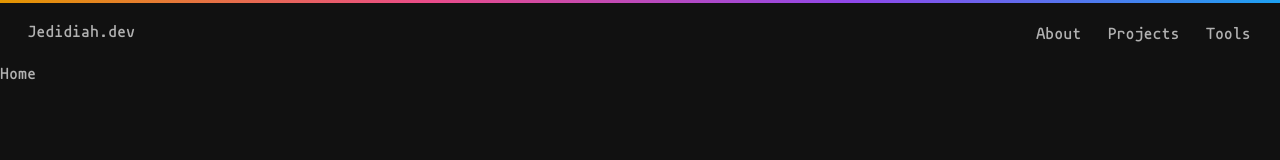
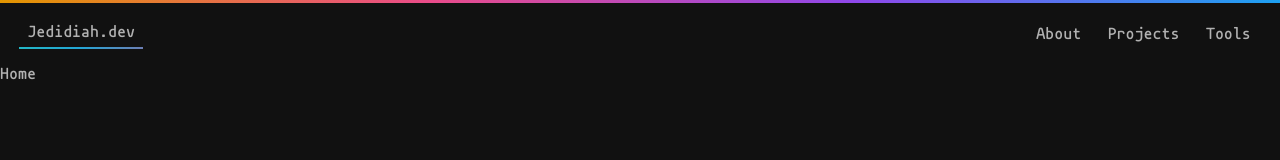
Before and after one commit to danieljantonio/portfolio, a Next.js app: page / in a window 1280 px wide. Shown: the top 160 px of the page. Built offline with nearby package versions, Linux system fonts and the light colour scheme.

Commit message:
brand underline gradient animation

```diff
--- a/src/components/common/header.common.tsx
+++ b/src/components/common/header.common.tsx
@@ -9,7 +9,9 @@ const Header: FC = () => {
 		<div className={styles['nav-container']}>
 			<div className={styles['nav-gradient']}></div>
 			<nav className={styles['nav']}>
-				<Link href='/'>Jedidiah.dev</Link>
+				<Link href='/'>
+					<a className={styles['brand']}>Jedidiah.dev</a>
+				</Link>
 				<div className={styles['nav-items']}>
 					<Link href='/about'>
 						<a className={pathname === '/about' ? styles['nav-active'] : ''}>About</a>
--- a/src/styles/components/header.module.scss
+++ b/src/styles/components/header.module.scss
@@ -17,6 +17,24 @@
 		text-align: center;
 		vertical-align: middle;
 	}
+	.brand {
+		padding: 0.5rem;
+		margin: 0.5rem 0.2rem;
+		position: relative;
+		&::after {
+			position: absolute;
+			background: linear-gradient(-45deg, #ee7752, #e73c7e, #23a6d5, #23d5ab);
+			background-size: 400% 400%;
+			content: '';
+			height: 2px;
+			width: 100%;
+			bottom: 4px;
+			left: 0;
+			margin: auto;
+			animation: gradient-hover 5s ease infinite;
+			animation-play-state: running;
+		}
+	}
 	.nav-items {
 		display: flex;
 		.nav-active {
@@ -33,3 +51,15 @@
 		}
 	}
 }
+
+@keyframes gradient-hover {
+	0% {
+		background-position: 0% 50%;
+	}
+	50% {
+		background-position: 100% 50%;
+	}
+	100% {
+		background-position: 0% 50%;
+	}
+}
```
